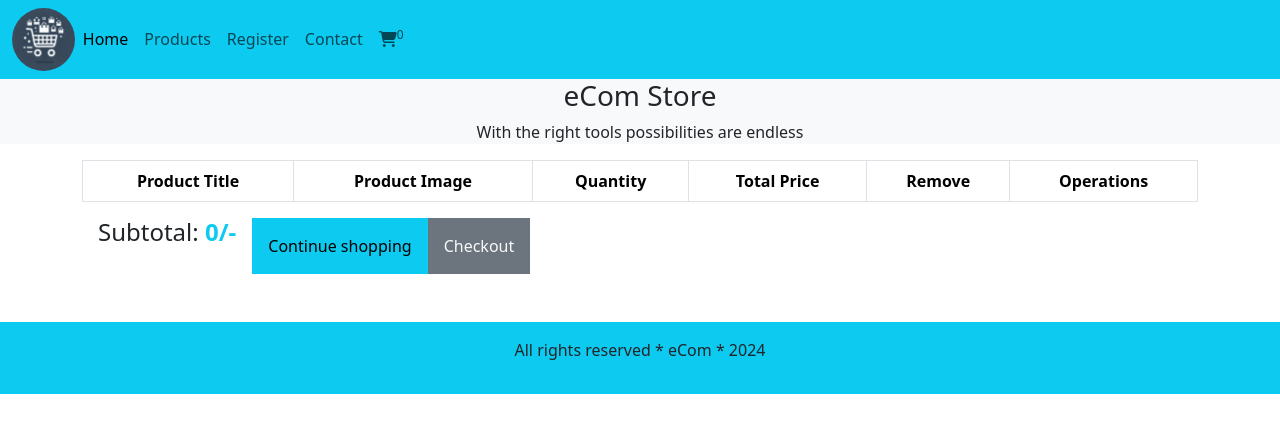
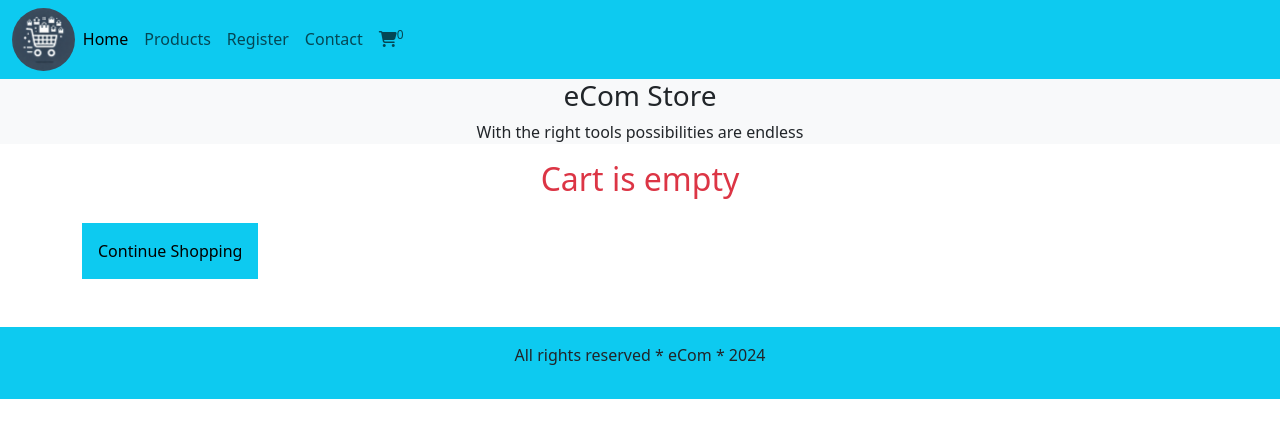
Before and after one commit to rekamakadi/php-ecommerce, a PHP site: page /cart.php in a window 1280 px wide. Shown: the top 438 px of the page. Run offline with PHP 8.4, Linux system fonts and the light colour scheme; tables that the repository leaves empty or names only in its code hold one stand-in row (values such as "Sample post"); lists and menus that the app fills with data are empty; some libraries are stand-ins or nearby versions.

Commit message:
[feat] make Remove + Continue Shopping btn work

```diff
--- a/cart.php
+++ b/cart.php
@@ -65,21 +65,26 @@
         <div class="row">
             <form action="" method="post">
                 <table class="table table-bordered text-center">
-                    <thead>
+
+
+                    <?php
+                    global $con;
+                    $ip = getIPAddress();
+                    $total = 0;
+                    $cart_query = "SELECT * FROM cart_details WHERE ip_address='$ip'";
+                    $result = mysqli_query($con, $cart_query);
+                    $result_count = mysqli_num_rows($result);
+                    if ($result_count > 0) {
+                        echo "<thead>
                         <th>Product Title</th>
                         <th>Product Image</th>
                         <th>Quantity</th>
                         <th>Total Price</th>
                         <th>Remove</th>
-                        <th colspan="2">Operations</th>
+                        <th colspan='2'>Operations</th>
                     </thead>
-                    <tbody>
-                        <?php
-                        global $con;
-                        $ip = getIPAddress();
-                        $total = 0;
-                        $cart_query = "SELECT * FROM cart_details WHERE ip_address='$ip'";
-                        $result = mysqli_query($con, $cart_query);
+                    <tbody>";
+
                         while ($row = mysqli_fetch_array($result)) {
                             $product_id = $row['product_id'];
                             $select_products = "SELECT * FROM products WHERE product_id='$product_id'";
@@ -89,7 +94,7 @@
                                 $product_title = $row_product_price['product_title'];
                                 $product_image1 = $row_product_price['product_image1'];
                                 $total += $product_price * $row['quantity'];
-                        ?>
+                    ?>
                                 <tr>
                                     <td><?php echo $product_title ?></td>
                                     <td><img src="/admin_area/product_images/<?php echo $product_image1 ?>" alt="" class="cart-img"></td>
@@ -111,27 +116,66 @@
                                         ?> <input type="number" name="qty[<?php echo $product_id; ?>]" class="form-input w-50" min="1" value="<?php echo $row['quantity']; ?>">
                                     </td>
                                     <td><?php echo $product_price * $row['quantity'] ?>/-</td>
-                                    <td><input type="checkbox" name="remove[]" value="<?php echo $product_id; ?>"></td>
+                                    <td><input type="checkbox" name="removeitem[]" value="<?php echo $product_id; ?>"></td>
                                     <td>
                                         <input type="submit" value="Update cart" class="bg-info p-3 border-0" name="update_cart">
-                                        <button type="submit" class="bg-info p-3 border-0" name="remove_item" value="<?php echo $product_id; ?>">Remove</button>
+                                        <!-- <button type="submit" class="bg-info p-3 border-0" name="remove_item" value="<?php echo $product_id; ?>">Remove</button> -->
+                                        <input type="submit" value="Remove from cart" class="bg-info p-3 border-0" name="remove_cart">
                                     </td>
                                 </tr>
-                        <?php
+                    <?php
                             }
                         }
-                        ?>
+                    } else {
+                        echo "<h2 class='text-center text-danger'>Cart is empty</h2>";
+                    }
+                    ?>
                     </tbody>
                 </table>
                 <!-- subtotal -->
                 <div class="d-flex mb-5">
-                    <h4 class="px-3">Subtotal: <strong class="text-info"><?php echo $total ?>/-</strong></h4>
-                    <a href="index.php"><button class="bg-info  p-3 border-0">Continue shopping</button></a>
-                    <a href="#"><button class="bg-secondary  p-3 border-0 text-light">Checkout</button></a>
+                    <?php
+                    global $con;
+                    $ip = getIPAddress();
+                    $cart_query = "SELECT * FROM cart_details WHERE ip_address='$ip'";
+                    $result = mysqli_query($con, $cart_query);
+                    $result_count = mysqli_num_rows($result);
+                    if ($result_count > 0) {
+                        echo "<h4 class='px-3'>Subtotal: <strong class='text-info'> $total_price/-</strong></h4>
+                    <input type='submit' value='Continue Shopping' class='bg-info p-3 border-0' name='continue_shopping'>
+                    <a href=''><button class='bg-secondary  p-3 border-0 text-light'>Checkout</button></a>";
+                    } else {
+                        echo "<input type='submit' value='Continue Shopping' class='bg-info p-3 border-0' name='continue_shopping'>";
+                    }
+
+                    if (isset($_POST['continue_shopping'])){
+                        echo "<script>window.open('index.php', '_self')</script>";
+                    }
+                    ?>
+
                 </div>
         </div>
     </div>
     </form>
+
+    <!-- remove cart item -->
+    <?php
+    function remove_cart_item()
+    {
+        global $con;
+        if (isset($_POST['remove_cart'])) {
+            foreach ($_POST['removeitem'] as $remove_id) {
+                echo $remove_id;
+                $delete_query = "DELETE FROM cart_details WHERE product_id = $remove_id";
+                $run_delete = mysqli_query($con, $delete_query);
+                if ($run_delete) {
+                    echo "<script>window.open('cart.php', '_self')</script>";
+                }
+            }
+        }
+    }
+    echo $remove_item = remove_cart_item();
+    ?>
 
     <!-- footer -->
     <?php include("./includes/footer.php") ?>
```
